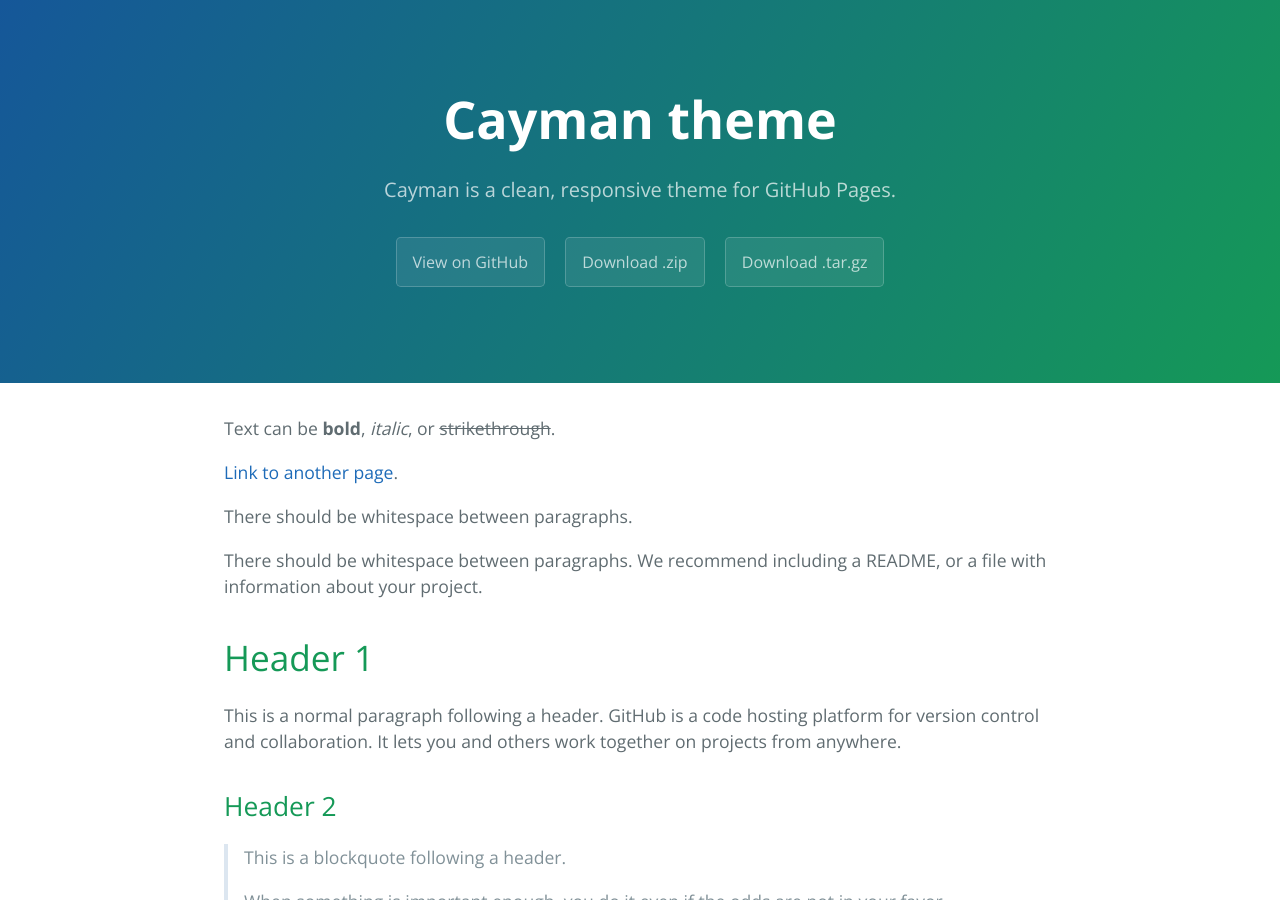
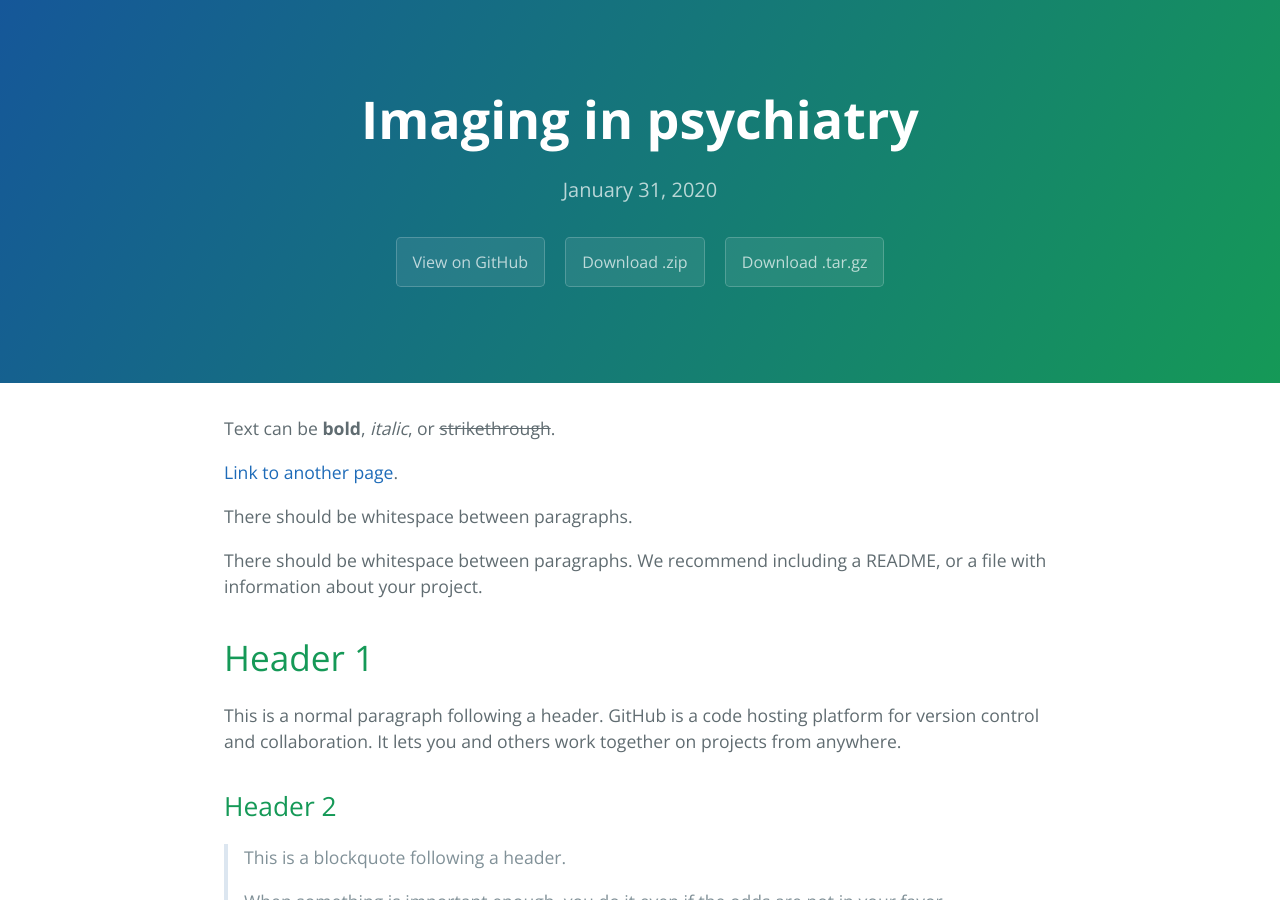
Before and after one commit to irisvos/imaginginpsychiatry.github.io, a Jekyll site: the page built from index.md, in a window 1280 px wide and 900 px high. Built offline with Jekyll 4.4.1, drawn with Linux system fonts in a browser that asks for light colours.

Commit message:
change title

```diff
--- a/_config.yml
+++ b/_config.yml
@@ -1,5 +1,5 @@
-title: Cayman theme
-description: Cayman is a clean, responsive theme for GitHub Pages.
+title: Imaging in psychiatry
+description: January 31, 2020
 show_downloads: true
 google_analytics:
 theme: jekyll-theme-cayman
```
